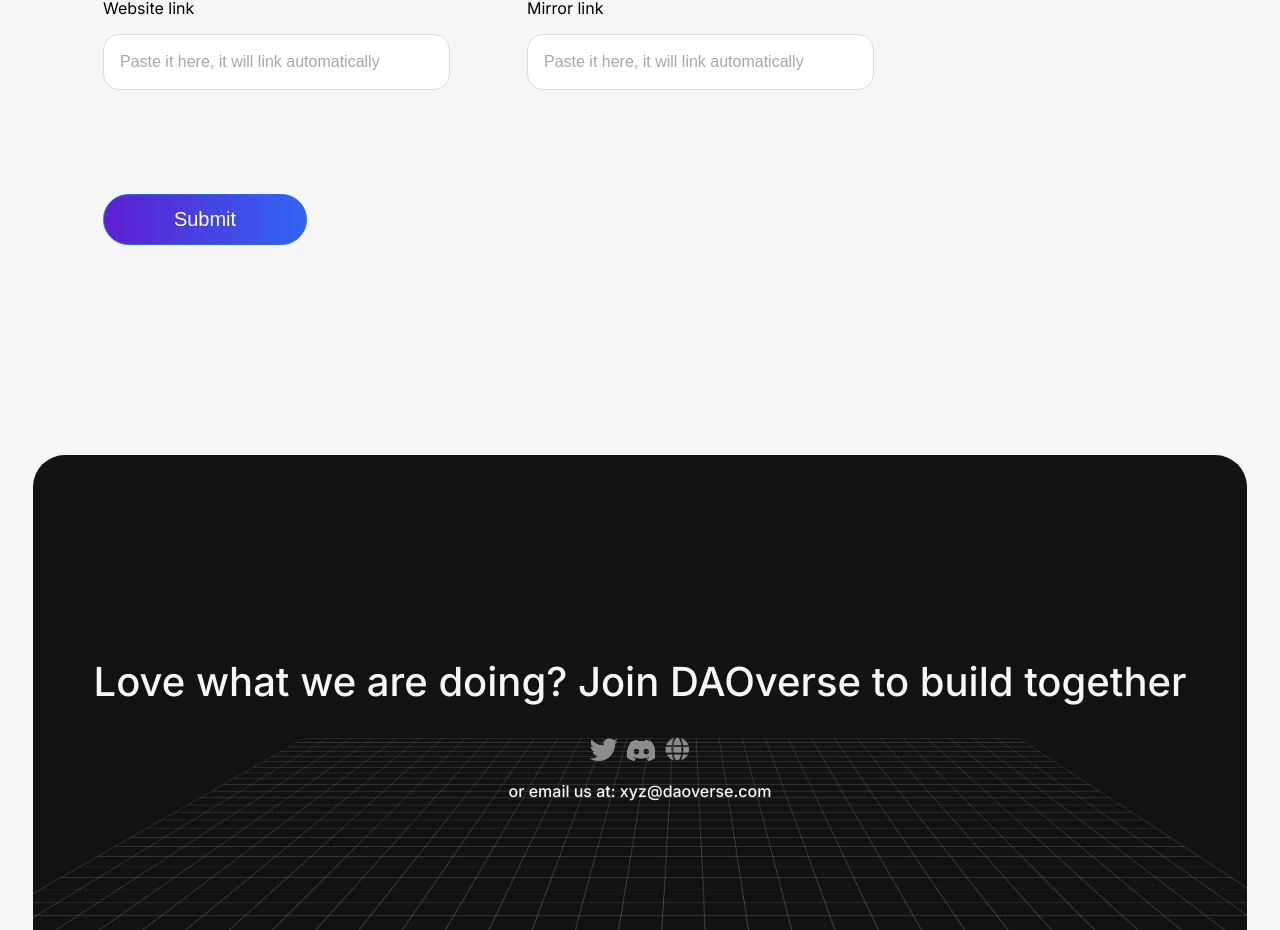
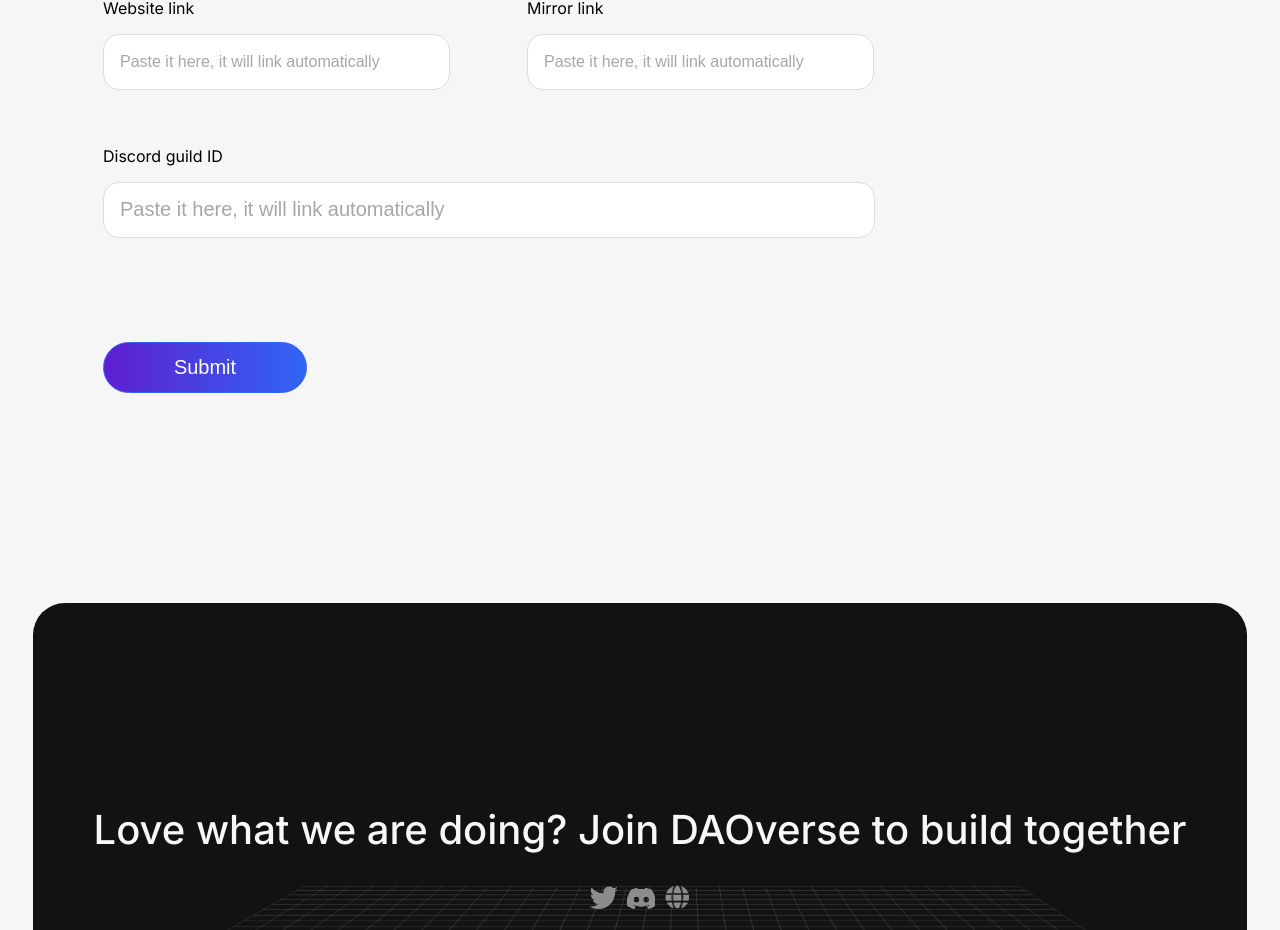
Before and after one commit to johnswaroop/daoverse, a Next.js app: page /dao-form in a window 1280 px wide. Shown: the part 1600-2530 px from the top of the page. Built offline with nearby package versions, Linux system fonts and the light colour scheme.

Commit message:
changes o

```diff
--- a/pages/dao-form/index.jsx
+++ b/pages/dao-form/index.jsx
@@ -190,12 +190,12 @@
                     </span>
                 </div>
 
-                {/* <span className={styles.input}>
+                <span name={'website_link'} className={styles.input}>
                     <p>Discord guild ID</p>
-                    <input placeholder='Paste it here, it will link automatically' type="text" />
+                    <input name={'guild_id'} placeholder='Paste it here, it will link automatically' type="text" onChange={formHandler}  />
                 </span>
 
-                <span className={styles.input}>
+                {/* <span className={styles.input}>
                     <p>Slug</p>
                     <input placeholder='Paste it here, it will link automatically' type="text" />
                 </span> */}
```
